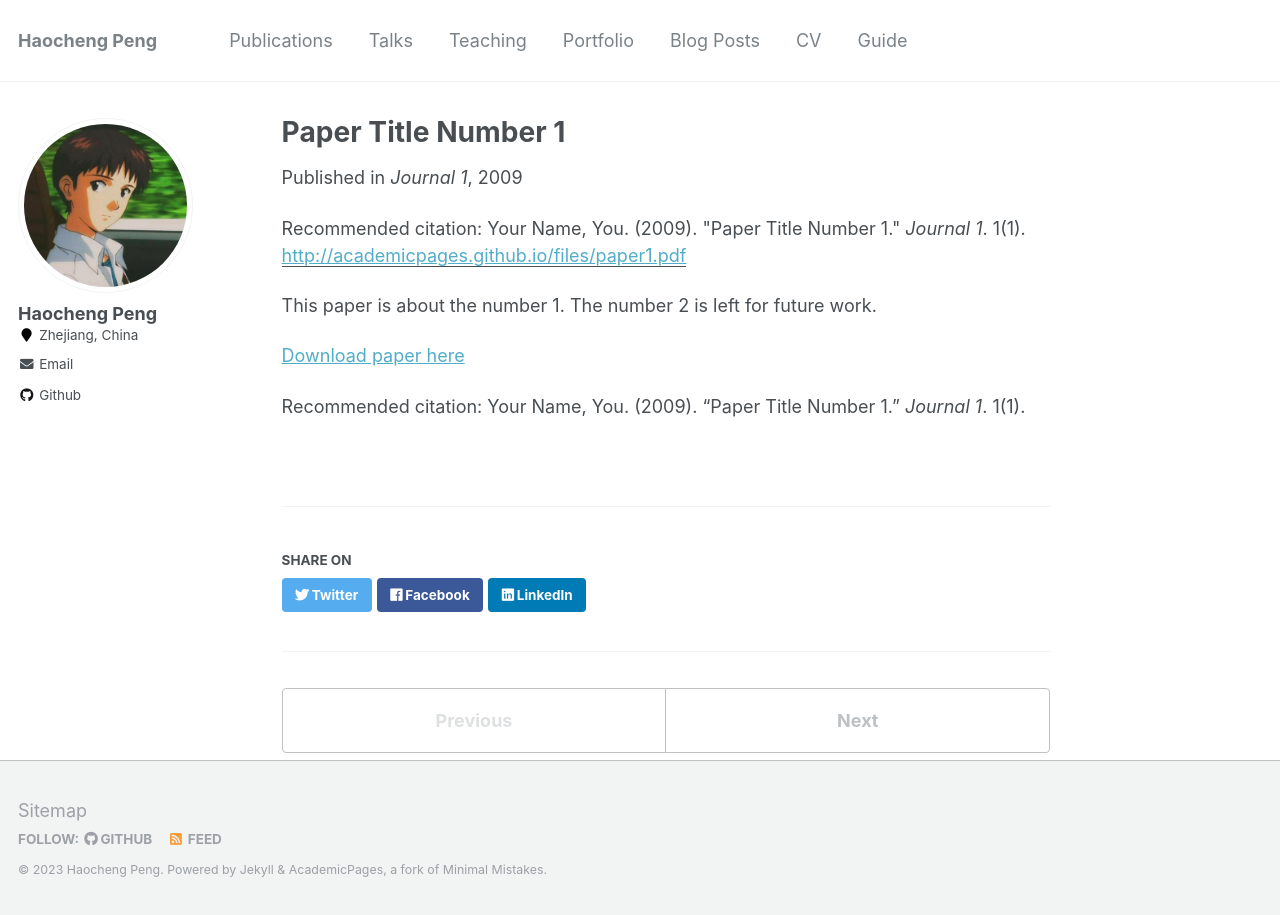
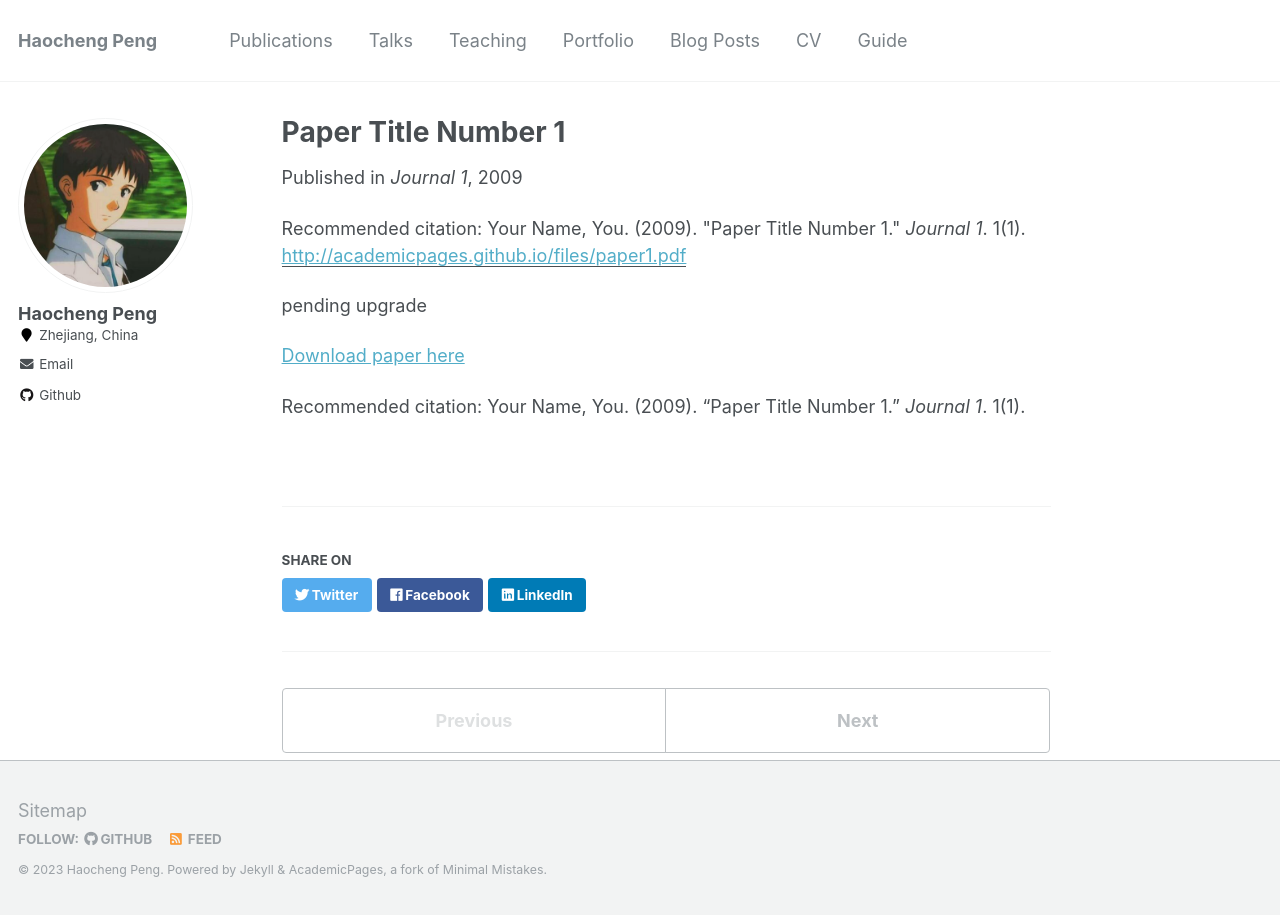
Before and after one commit to HaoChenga/no_avaliable, a Jekyll site: the page built from _publications/2009-10-01-paper-title-number-1.md, in a window 1280 px wide. Built offline with Jekyll 4.4.1, drawn with Linux system fonts in a browser that asks for light colours.

Commit message:
Update 2009-10-01-paper-title-number-1.md

```diff
--- a/_publications/2009-10-01-paper-title-number-1.md
+++ b/_publications/2009-10-01-paper-title-number-1.md
@@ -8,7 +8,7 @@ venue: 'Journal 1'
 paperurl: 'http://academicpages.github.io/files/paper1.pdf'
 citation: 'Your Name, You. (2009). &quot;Paper Title Number 1.&quot; <i>Journal 1</i>. 1(1).'
 ---
-This paper is about the number 1. The number 2 is left for future work.
+pending upgrade
 
 [Download paper here](http://academicpages.github.io/files/paper1.pdf)
 
```
